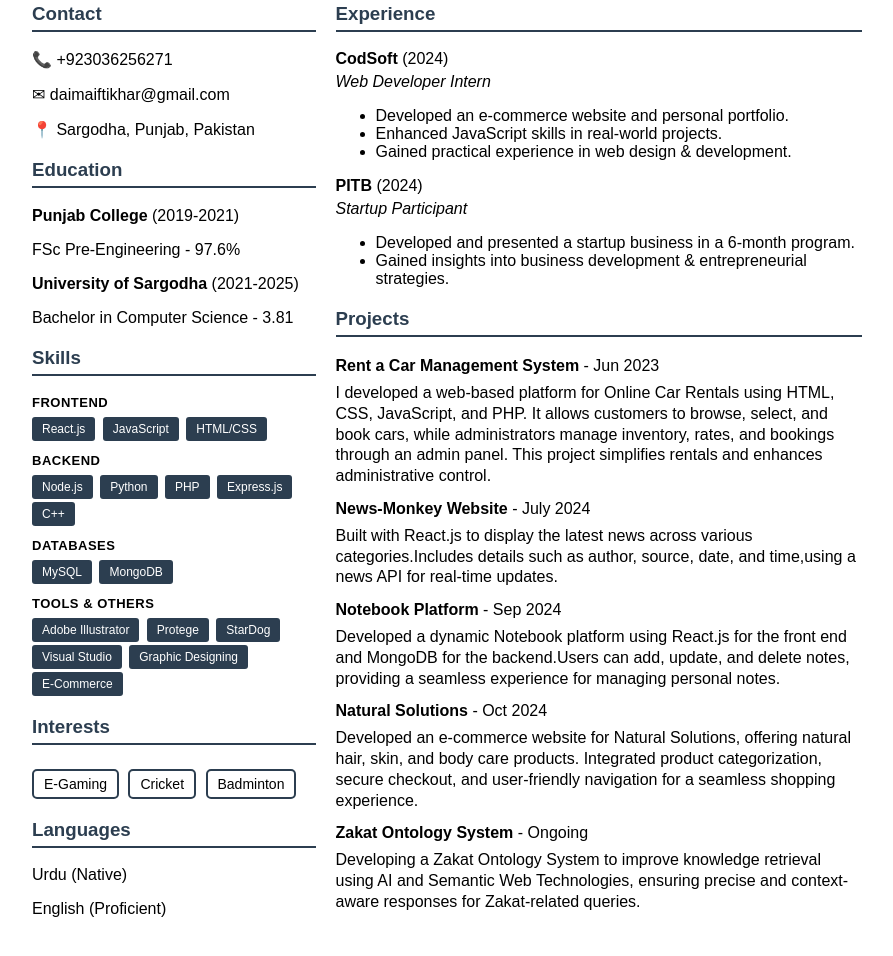
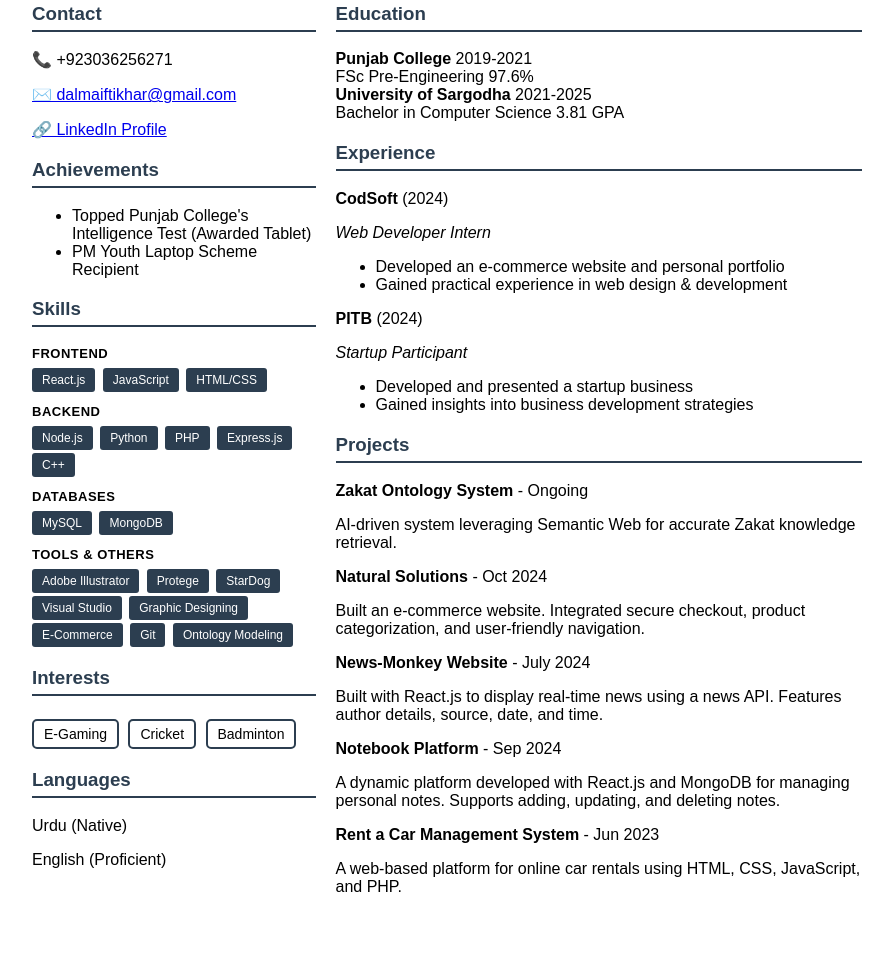
Before and after one commit to DaimaIftikhar/Daima-s-Resume, a plain HTML site: page index.html in a window 1280 px wide. Shown: the part 238-1194 px from the top of the page, without its empty margins (193-1086 px from the left). Drawn offline with Linux system fonts and the light colour scheme.

Commit message:
Update index.html

```diff
--- a/index.html
+++ b/index.html
@@ -1,38 +1,43 @@
 <!DOCTYPE html>
-<html lang="en">
+<html lang="en" itemscope itemtype="http://schema.org/Person">
 <head>
     <meta charset="UTF-8">
     <meta name="viewport" content="width=device-width, initial-scale=1.0">
-    <title>Daima Iftikhar - Resume</title>
+    <title>Dalma Iftikhar - Resume</title>
     <link rel="stylesheet" href="index.css">
+    <meta itemprop="name" content="Dalma Iftikhar">
+    <link itemprop="url" href="#dalma-iftikhar">
 </head>
 <body>
-    <div class="container">
+    <div class="container" id="dalma-iftikhar">
         <header>
-            <h1>Daima Iftikhar</h1>
-            <h2>Software Engineer</h2>
-            <p> Experienced in full-stack development and AI integration, with expertise in web
+            <h1 itemprop="name">Dalma Iftikhar</h1>
+            <h2 itemprop="jobTitle">Software Engineer</h2>
+            <p itemprop="description">Experienced in full-stack development and AI integration, with expertise in web
                 technologies, programming, and AI-driven solutions. Skilled in developing dynamic
                 applications and optimizing systems for efficiency. Passionate about innovation and
                 problem-solving in tech-driven environments.</p>
         </header>
+
         <main>
             <section class="left-column">
                 <div class="contact">
                     <h3>Contact</h3>
-                    <p>📞 +923036256271</p>
-                    <p>✉ daimaiftikhar@gmail.com</p>
-                    <p>📍 Sargodha, Punjab, Pakistan</p>
+                    <p itemprop="telephone">📞 +923036256271</p>
+                    <p><a href="mailto:dalmaiftikhar@gmail.com" itemprop="email">✉️ dalmaiftikhar@gmail.com</a></p>
+                    <p><a href="https://linkedin.com/in/dalma-iftikhar-260828277"
+                            itemprop="url" target="_blank">🔗 LinkedIn Profile</a></p>
                 </div>
-                <div class="education">
-                    <h3>Education</h3>
-                    <p><strong>Punjab College</strong> (2019-2021)</p>
-                    <p>FSc Pre-Engineering - 97.6%</p>
-                    <p><strong>University of Sargodha</strong> (2021-2025)</p>
-                    <p>Bachelor in Computer Science - 3.81 </p>
+
+                <div class="achievements">
+                    <h3>Achievements</h3>
+                    <ul>
+                        <li itemprop="award">Topped Punjab College's Intelligence Test (Awarded Tablet)</li>
+                        <li itemprop="award">PM Youth Laptop Scheme Recipient</li>
+                    </ul>
                 </div>
-               <!-- In your HTML's skills section - Replace existing skills div with: -->
-<div class="skills">
+
+                <div class="skills" itemprop="skills">
                     <h3>Skills</h3>
                     <div class="skill-category">
                         <h4>Frontend</h4>
@@ -61,74 +66,105 @@
                         <span>Visual Studio</span>
                         <span>Graphic Designing</span>
                         <span>E-Commerce</span>
+                        <span>Git</span>
+                        <span>Ontology Modeling</span>
                     </div>
                 </div>
+
                 <div class="interests">
                     <h3>Interests</h3>
-                    <span>E-Gaming</span> <span>Cricket</span> <span>Badminton</span>
+                    <span>E-Gaming</span>
+                    <span>Cricket</span>
+                    <span>Badminton</span>
                 </div>
+
                 <div class="languages">
                     <h3>Languages</h3>
-                    <p>Urdu (Native)</p>
-                    <p>English (Proficient)</p>
+                    <p itemprop="knowsLanguage">Urdu (Native)</p>
+                    <p itemprop="knowsLanguage">English (Proficient)</p>
                 </div>
             </section>
+
             <section class="right-column">
+                <div class="education">
+                    <h3>Education</h3>
+                    <div class="education-entry" itemscope itemprop="alumniOf" itemtype="http://schema.org/EducationalOrganization">
+                        <strong itemprop="name">Punjab College</strong>
+                        <span class="year">2019-2021</span>
+                        <div class="degree-gpa">
+                            <span>FSc Pre-Engineering</span>
+                            <span class="gpa">97.6%</span>
+                        </div>
+                    </div>
+                    <div class="education-entry" itemscope itemprop="alumniOf" itemtype="http://schema.org/EducationalOrganization">
+                        <strong itemprop="name">University of Sargodha</strong>
+                        <span class="year">2021-2025</span>
+                        <div class="degree-gpa">
+                            <span>Bachelor in Computer Science</span>
+                            <span class="gpa">3.81 GPA</span>
+                        </div>
+                    </div>
+                </div>
                 <div class="experience">
                     <h3>Experience</h3>
-                    <div class="job">
-                        <p><strong>CodSoft</strong> (2024)</p>
-                        <p><em>Web Developer Intern</em></p>
+                    <div itemscope itemprop="worksFor" itemtype="http://schema.org/Organization">
+                        <p><strong itemprop="name">CodSoft</strong> (2024)</p>
+                        <div itemprop="employee" itemscope itemtype="http://schema.org/Person">
+                            <p><em itemprop="jobTitle">Web Developer Intern</em></p>
+                            <div itemprop="description">
                                 <ul>
-                            <li>Developed an e-commerce website and personal portfolio.</li>
-                            <li>Enhanced JavaScript skills in real-world projects.</li>
-                            <li>Gained practical experience in web design & development.</li>
-                        </ul>
-                    </div>
-                    <div class="job">
-                        <p><strong>PITB</strong> (2024)</p>
-                        <p><em>Startup Participant</em></p>
-                        <ul>
-                            <li>Developed and presented a startup business in a 6-month program.</li>
-                            <li>Gained insights into business development & entrepreneurial strategies.</li>
+                                    <li>Developed an e-commerce website and personal portfolio</li>
+                                    <li>Gained practical experience in web design & development</li>
                                 </ul>
                             </div>
                         </div>
+                    </div>
+                    <div itemscope itemprop="worksFor" itemtype="http://schema.org/Organization">
+                        <p><strong itemprop="name">PITB</strong> (2024)</p>
+                        <div itemprop="employee" itemscope itemtype="http://schema.org/Person">
+                            <p><em itemprop="jobTitle">Startup Participant</em></p>
+                            <div itemprop="description">
+                                <ul>
+                                    <li>Developed and presented a startup business</li>
+                                    <li>Gained insights into business development strategies</li>
+                                </ul>
+                            </div>
+                        </div>
+                    </div>
+                </div>
+
                 <div class="projects">
                     <h3>Projects</h3>
-                    <div class="project">
-                        <p><strong>Rent a Car Management System</strong> - Jun 2023</p>
-                        <p> I developed a web-based platform for Online Car Rentals using
-                            HTML, CSS, JavaScript, and PHP. It allows customers to browse,
-                            select, and book cars, while administrators manage inventory,
-                            rates, and bookings through an admin panel. This project
-                            simplifies rentals and enhances administrative control.</p>
-                    </div>
-                    <div class="project">
-                        <p><strong>News-Monkey Website</strong> - July 2024</p>
-                        <p>Built with React.js to display the latest news across various
-                            categories.Includes details such as author, source, date, and time,using a news API for real-time updates.</p>
-                    </div>
-                    <div class="project">
-                        <p><strong>Notebook Platform</strong> - Sep 2024</p>
-                        <p> Developed a dynamic Notebook platform using React.js for the
-                            front end and MongoDB for the backend.Users can add, update,
-                            and delete notes, providing a seamless experience for managing
-                            personal notes.</p>
-                    </div>
-                    <div class="project">
-                        <p><strong>Natural Solutions</strong> - Oct 2024</p>
-                        <p> Developed an e-commerce website for Natural Solutions, offering
-                            natural hair, skin, and body care products. Integrated product
-                            categorization, secure checkout, and user-friendly navigation for a
-                            seamless shopping experience.</p>
-                    </div>
-                    <div class="project">
-                        <p><strong>Zakat Ontology System</strong> - Ongoing</p>
-                        <p> Developing a Zakat Ontology System to improve knowledge
-                            retrieval using AI and Semantic Web Technologies, ensuring precise
-                            and context-aware responses for Zakat-related queries.</p>
-                    </div>
+                    <article itemscope itemtype="http://schema.org/CreativeWork">
+                        <link itemprop="creator" href="#dalma-iftikhar">
+                        <p><strong itemprop="name">Zakat Ontology System</strong> - Ongoing</p>
+                        <meta itemprop="keywords" content="Protege, StarDog, Semantic Web, Ontology System">
+                        <p itemprop="description">AI-driven system leveraging Semantic Web for accurate Zakat knowledge retrieval.</p>
+                    </article>
+                    <article itemscope itemtype="http://schema.org/CreativeWork">
+                        <link itemprop="creator" href="#dalma-iftikhar">
+                        <p><strong itemprop="name">Natural Solutions</strong> - Oct 2024</p>
+                        <meta itemprop="keywords" content="React.js, Node.js, MongoDB, E-commerce Website">
+                        <p itemprop="description">Built an e-commerce website. Integrated secure checkout, product categorization, and user-friendly navigation.</p>
+                    </article>
+                    <article itemscope itemtype="http://schema.org/CreativeWork">
+                        <link itemprop="creator" href="#dalma-iftikhar">
+                        <p><strong itemprop="name">News-Monkey Website</strong> - July 2024</p>
+                        <meta itemprop="keywords" content="React.js, News Website">
+                        <p itemprop="description">Built with React.js to display real-time news using a news API. Features author details, source, date, and time.</p>
+                    </article>
+                    <article itemscope itemtype="http://schema.org/CreativeWork">
+                        <link itemprop="creator" href="#dalma-iftikhar">
+                        <p><strong itemprop="name">Notebook Platform</strong> - Sep 2024</p>
+                        <meta itemprop="keywords" content="React.js, MongoDB, Note-taking Application">
+                        <p itemprop="description">A dynamic platform developed with React.js and MongoDB for managing personal notes. Supports adding, updating, and deleting notes.</p>
+                    </article>
+                    <article itemscope itemtype="http://schema.org/CreativeWork">
+                        <link itemprop="creator" href="#dalma-iftikhar">
+                        <p><strong itemprop="name">Rent a Car Management System</strong> - Jun 2023</p>
+                        <meta itemprop="keywords" content="HTML, CSS, JavaScript, PHP, Car Rental System">
+                        <p itemprop="description">A web-based platform for online car rentals using HTML, CSS, JavaScript, and PHP.</p>
+                    </article>
                 </div>
             </section>
         </main>
```
Lines whose indentation alone changed are shown as unchanged.
